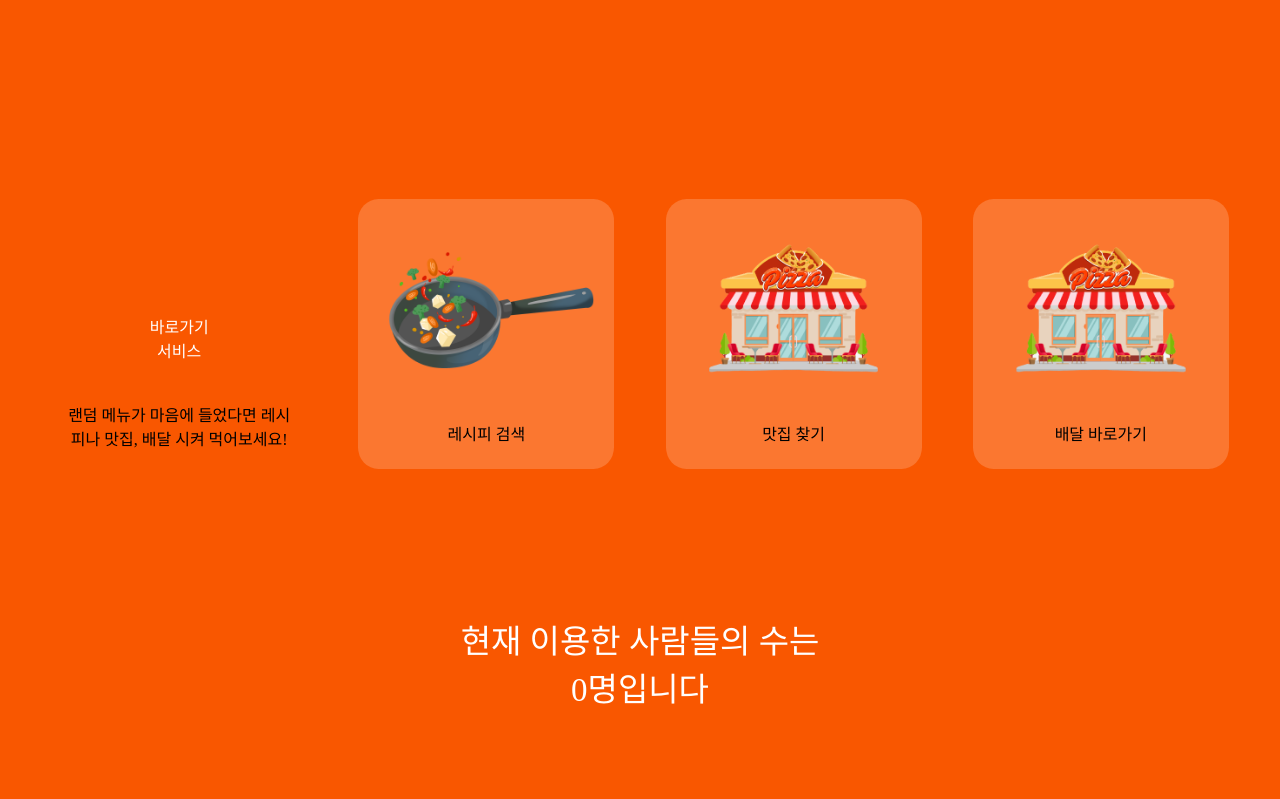
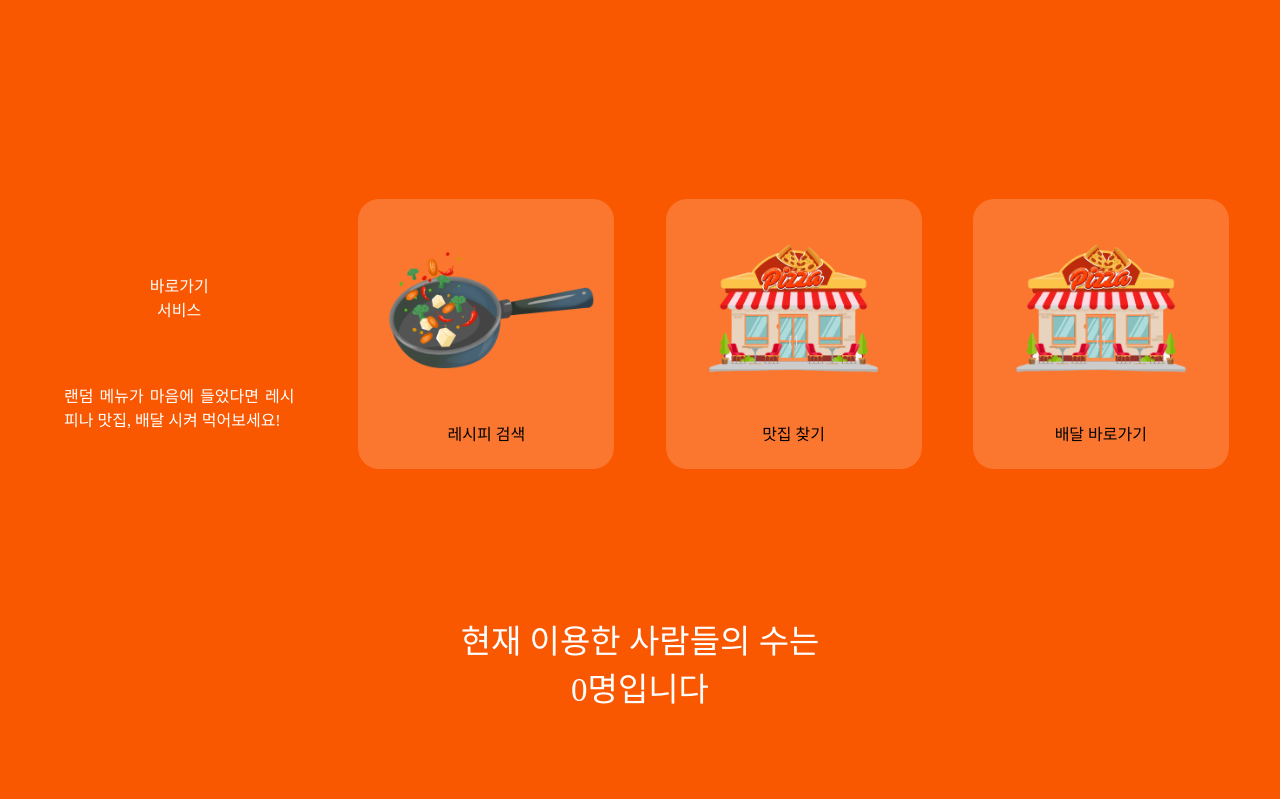
Before and after one commit to eunag63/Pick-the-food, a Django app: page /click/ in a window 1280 px wide. Shown: the part 801-1600 px from the top of the page. Run offline with Django 3.2, Linux system fonts and the light colour scheme; data comes from the database, SQL or seed files in the repository; some web fonts are replaced.

Commit message:
(css) .bigText 수정

```diff
--- a/mysite/pickFood/static/css/main.css
+++ b/mysite/pickFood/static/css/main.css
@@ -48,10 +48,13 @@ body{
   height: 30%;
   font-family: "bedal";
   color: #FFFFFF;
-  margin-top: 50%;
+  margin-top: 32%;
+  margin-bottom: 10%;
 }
 .smallText{
   height: 70%;
+  text-align: justify;
+  color: #FFFFFF;
 }
 .shortcut1{
   float: left;
```
